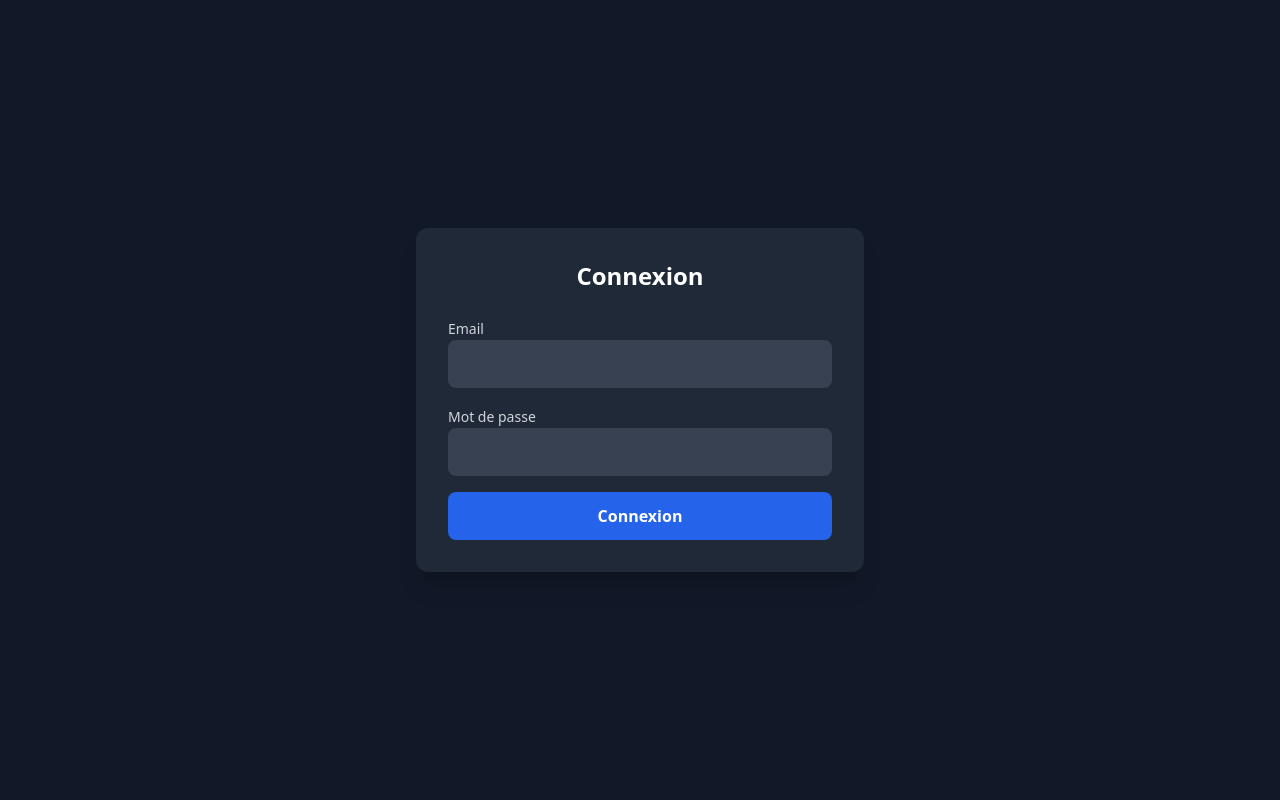
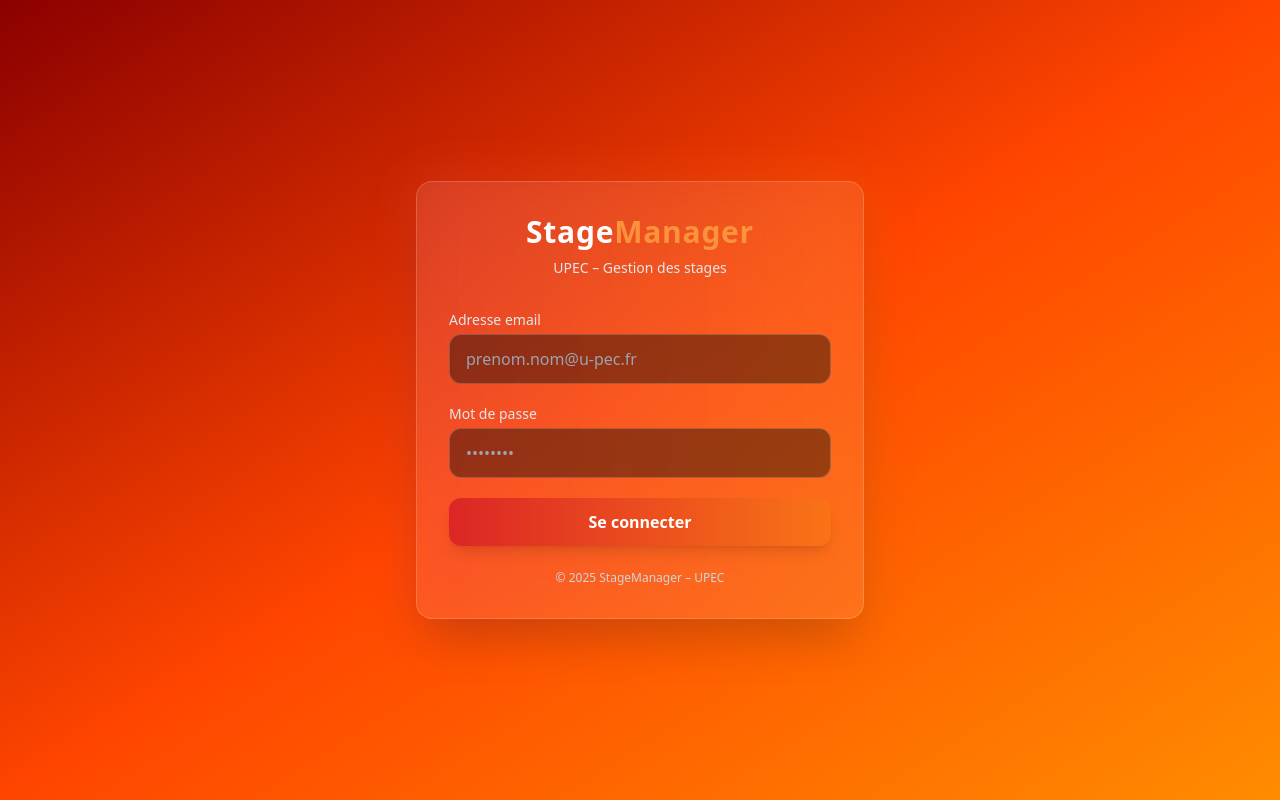
Before and after one commit to BetRyrer/StageManager, a React (Create React App) app in the folder Gestionnaire_de_Stages/frontend/: page /login in a window 1280 px wide. Built offline with nearby package versions, Linux system fonts and the light colour scheme.

Commit message:
feat: page login

```diff
--- a/Gestionnaire_de_Stages/frontend/src/pages/Login/Login.jsx
+++ b/Gestionnaire_de_Stages/frontend/src/pages/Login/Login.jsx
@@ -9,11 +9,11 @@
 
   const navigate = useNavigate();
 
-  //  Si déjà connecté → redirect /stages
+  // Si déjà connecté → redirect
   useEffect(() => {
     const token = localStorage.getItem("token");
     if (token) navigate("/stages");
-  }, []);
+  }, [navigate]);
 
   async function handleSubmit(e) {
     e.preventDefault();
@@ -21,9 +21,7 @@
 
     try {
       const res = await api.post("/login", { email, password });
-
       localStorage.setItem("token", res.data.token);
-
       navigate("/stages");
     } catch {
       setError("Email ou mot de passe incorrect.");
@@ -31,44 +29,94 @@
   }
 
   return (
-    <div className="min-h-screen flex items-center justify-center bg-gray-900 px-4">
-      <div className="bg-gray-800 p-8 rounded-xl shadow-xl w-full max-w-md">
-        <h1 className="text-2xl font-bold text-white text-center mb-6">
-          Connexion
+    <div className="min-h-screen flex items-center justify-center bg-gradient-to-br from-[#8b0000] via-[#ff4500] to-[#ff8c00] px-4">
+
+      {/* Carte Glass */}
+      <div className="relative w-full max-w-md rounded-2xl p-8 bg-white/10 backdrop-blur-xl shadow-2xl border border-white/20">
+
+        {/* Glow */}
+        <div className="absolute -inset-1 rounded-2xl bg-gradient-to-r from-red-500 to-orange-500 opacity-30 blur-xl"></div>
+
+        <div className="relative">
+          {/* Branding */}
+          <div className="text-center mb-8">
+            <h1 className="text-3xl font-extrabold text-white tracking-wide">
+              Stage<span className="text-orange-400">Manager</span>
             </h1>
+            <p className="text-sm text-gray-200 mt-2">
+              UPEC – Gestion des stages
+            </p>
+          </div>
 
           {error && (
-          <p className="text-red-400 text-sm mb-4 text-center">{error}</p>
+            <p className="text-red-300 text-sm mb-4 text-center">
+              {error}
+            </p>
           )}
 
-        <form onSubmit={handleSubmit} className="space-y-4">
+          <form onSubmit={handleSubmit} className="space-y-5">
+            {/* Email */}
             <div>
-            <label className="text-gray-300 text-sm">Email</label>
+              <label className="block text-sm text-gray-200 mb-1">
+                Adresse email
+              </label>
               <input
                 type="email"
-              className="w-full p-3 rounded-lg bg-gray-700 text-white focus:ring-2 focus:ring-blue-500 outline-none"
+                required
                 value={email}
                 onChange={(e) => setEmail(e.target.value)}
+                className="
+                  w-full px-4 py-3 rounded-xl
+                  bg-black/40 text-white
+                  border border-white/20
+                  focus:outline-none focus:ring-2 focus:ring-orange-500
+                  transition
+                "
+                placeholder="prenom.nom@u-pec.fr"
               />
             </div>
 
+            {/* Password */}
             <div>
-            <label className="text-gray-300 text-sm">Mot de passe</label>
+              <label className="block text-sm text-gray-200 mb-1">
+                Mot de passe
+              </label>
               <input
                 type="password"
-              className="w-full p-3 rounded-lg bg-gray-700 text-white focus:ring-2 focus:ring-blue-500 outline-none"
+                required
                 value={password}
                 onChange={(e) => setPassword(e.target.value)}
+                className="
+                  w-full px-4 py-3 rounded-xl
+                  bg-black/40 text-white
+                  border border-white/20
+                  focus:outline-none focus:ring-2 focus:ring-orange-500
+                  transition
+                "
+                placeholder="••••••••"
               />
             </div>
 
+            {/* Bouton */}
             <button
               type="submit"
-            className="w-full bg-blue-600 hover:bg-blue-700 transition p-3 rounded-lg text-white font-semibold"
+              className="
+                w-full py-3 rounded-xl font-semibold text-white
+                bg-gradient-to-r from-red-600 to-orange-500
+                hover:from-red-700 hover:to-orange-600
+                shadow-lg hover:shadow-orange-500/40
+                transition-all duration-300
+              "
             >
-            Connexion
+              Se connecter
             </button>
           </form>
+
+          {/* Footer */}
+          <p className="text-xs text-gray-300 text-center mt-6">
+            © {new Date().getFullYear()} StageManager – UPEC
+          </p>
+        </div>
       </div>
     </div>
   );
```
Lines whose indentation alone changed are shown as unchanged.
